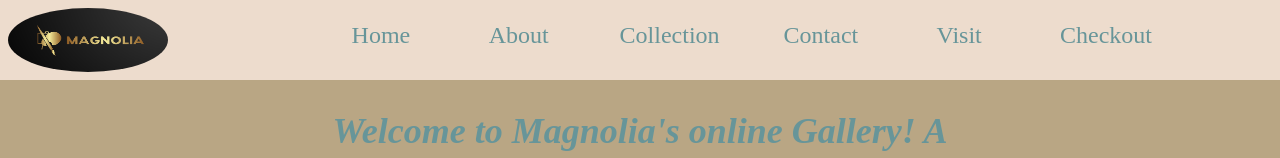
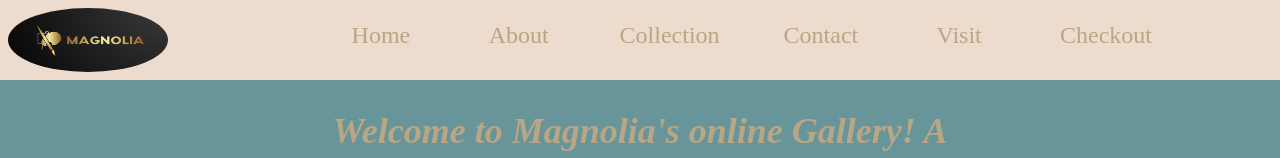
Before and after one commit to milicagareski/Online_museum_of_art_REACT, a React (Vite) app: page /collection in a window 1280 px wide. Shown: the top 158 px of the page. Built offline with nearby package versions, Linux system fonts and the light colour scheme; no server answers; a web font is replaced by a local one.

Commit message:
final navbar changes

```diff
--- a/src/App.css
+++ b/src/App.css
@@ -1,8 +1,8 @@
 /* GENERAL STYLE */
 
 :root {
-  --primary-color: #679599;
-  --secondary-color: #b9a684;
+  --primary-color: #b9a684;
+  --secondary-color: #679599;
   --third-color: #eddccd;
   --forth-color: #343434;
   --transition: all linear 0.5s;
@@ -324,6 +324,7 @@ footer p {
   list-style-type: none;
   max-width: 18rem;
   overflow: hidden;
+  margin: 1rem;
 }
 
 .about li {
@@ -450,6 +451,11 @@ footer p {
   flex-direction: column;
   gap: 1rem;
   padding-bottom: 1rem;
+}
+
+.form-section {
+  display: flex;
+  flex-direction: column;
 }
 
 .form-contact label {
@@ -1033,6 +1039,7 @@ form label h2 {
   .nav-btn {
     display: none;
   }
+
   .nav-links {
     flex-direction: row;
     justify-content: space-between;
@@ -1059,10 +1066,12 @@ form label h2 {
   .hide-nav {
     display: block;
     transition: none;
+    height: 80px;
   }
   .show-nav {
     display: block;
     transition: none;
+    height: 80px;
   }
   nav {
     margin-top: -5rem;
--- a/src/pages/contact/components/ContactForm.tsx
+++ b/src/pages/contact/components/ContactForm.tsx
@@ -25,6 +25,8 @@ export default function ContactForm(): React.ReactNode {
 
   return (
     <>
+      <section className="form-section">
+        <section>
           {successMessage && (
             <article id="form-success">
               <p style={{ color: "green" }}>Thank you for the message</p>
@@ -35,6 +37,7 @@ export default function ContactForm(): React.ReactNode {
               <p style={{ color: "red" }}>Provide bellow your name and email</p>
             </article>
           )}
+        </section>
         <section className="form">
           <form className="form-contact">
             <label htmlFor="contact-email">What is your email?</label>
@@ -66,6 +69,7 @@ export default function ContactForm(): React.ReactNode {
             submit
           </button>
         </section>
+      </section>
     </>
   );
 }
--- a/src/pages/error/Error.tsx
+++ b/src/pages/error/Error.tsx
@@ -1,9 +1,11 @@
-import React from 'react'
-
+import { Link } from "react-router-dom";
 export default function Error() {
   return (
     <>
-    <h1>Hello Error</h1>
+      <h1>The page do not exist</h1>
+      <button className="btn">
+        <Link to="/">back to home</Link>
+      </button>
     </>
-  )
+  );
 }
--- a/src/pages/navbar/Navbar.tsx
+++ b/src/pages/navbar/Navbar.tsx
@@ -17,7 +17,11 @@ const Navbar = () => {
         <Button toggleBtn={toggleBtn} />
       </div>
       <div>
-        <NavLinks showNav={showNav} toggleBtn={toggleBtn} />
+        <NavLinks
+          showNav={showNav}
+          toggleBtn={toggleBtn}
+          setShowNav={setShowNav}
+        />
       </div>
     </section>
   );
--- a/src/pages/navbar/components/NavLinks.tsx
+++ b/src/pages/navbar/components/NavLinks.tsx
@@ -5,9 +5,10 @@ import { LinkData, NavLinksData } from "../../../data/data-links";
 interface NavLinksProps {
   showNav: boolean;
   toggleBtn: () => void;
+  setShowNav: React.Dispatch<React.SetStateAction<boolean>>;
 }
 
-function NavLinks({ showNav, toggleBtn }: NavLinksProps) {
+function NavLinks({ showNav, toggleBtn, setShowNav }: NavLinksProps) {
   const linksContainerRef = useRef<HTMLDivElement>(null);
   const linksRef = useRef<HTMLUListElement>(null);
 
@@ -18,6 +19,10 @@ function NavLinks({ showNav, toggleBtn }: NavLinksProps) {
         linksContainerRef.current.style.height = `${linksHeight}px`;
       } else {
         linksContainerRef.current.style.height = "0px";
+      }
+
+      if (linksHeight < 100) {
+        setShowNav(false);
       }
     }
   }, [showNav]);
```
Lines whose indentation alone changed are shown as unchanged.
